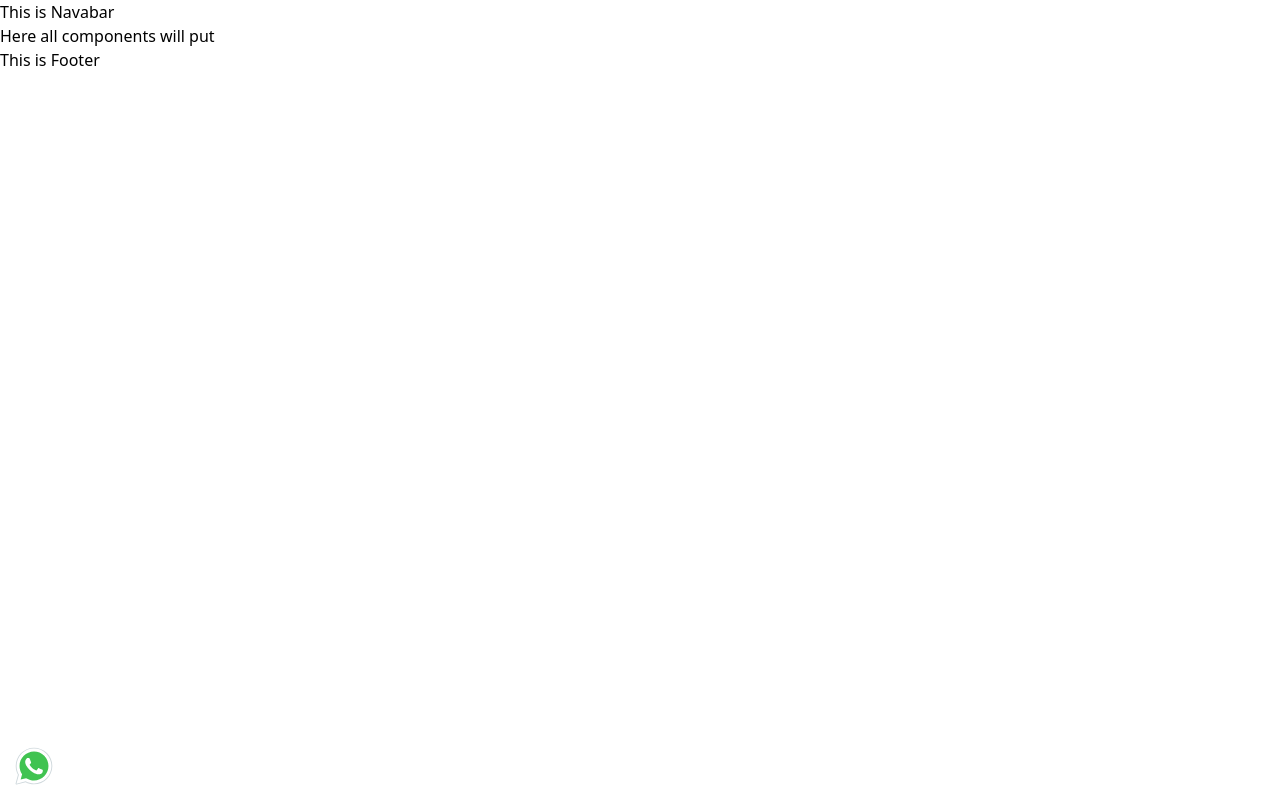
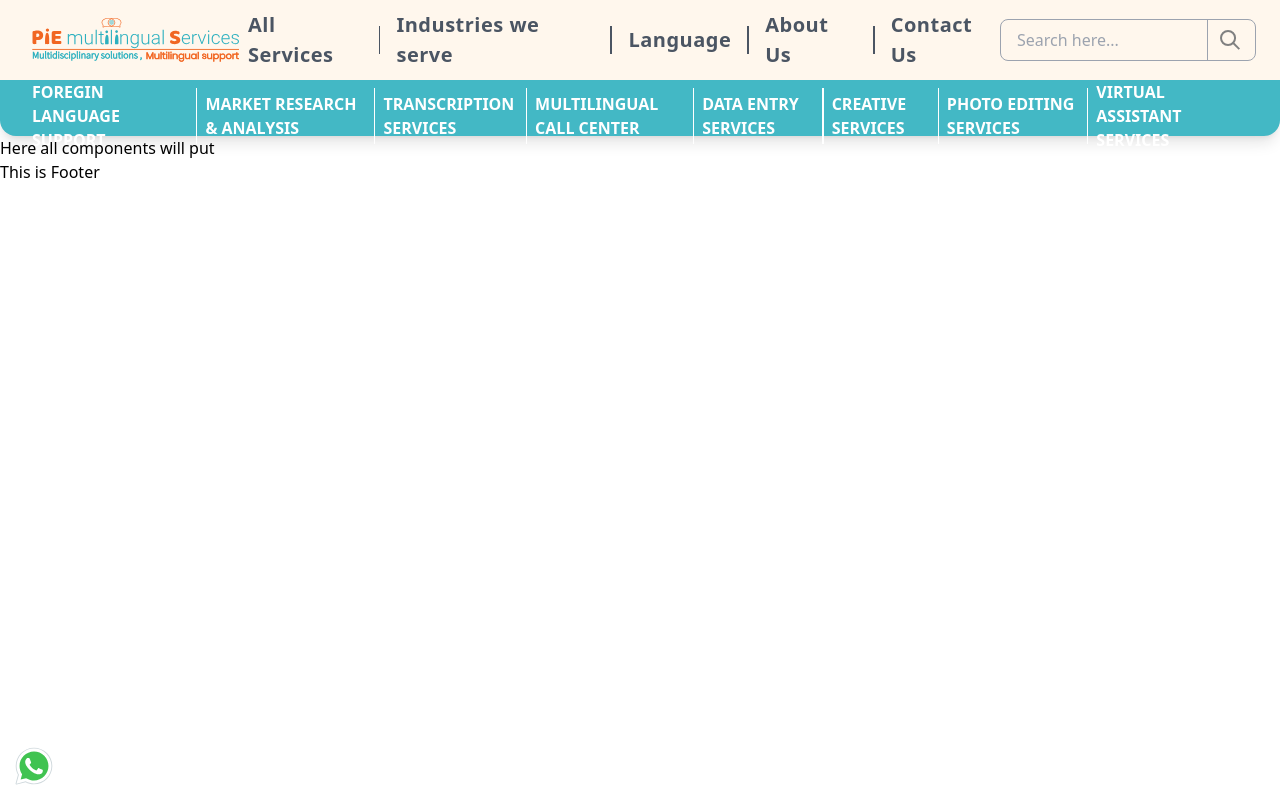
Before and after one commit to bhavin-jkl/pie-web, a Next.js app: page / in a window 1280 px wide. Built offline with nearby package versions, Linux system fonts and the light colour scheme.

Commit message:
Navbar Added

```diff
--- a/components/Navbar/index.js
+++ b/components/Navbar/index.js
@@ -1,10 +1,83 @@
-import React from "react";
+/* eslint-disable @next/next/no-img-element */
+import React, { Fragment } from "react";
 
 function Navbar(props) {
   return (
-    <div>
-      <p>This is Navabar</p>
-    </div>
+    <Fragment>
+      <div className="bg-orange-50 shadow-lg">
+        <nav className="container mx-auto h-20 w-full px-6">
+          <div className="flex items-center h-full w-full justify-between">
+            <img
+              src="/assets/images/svg/piemulti.svg"
+              className="w-56"
+              alt="qwe"
+            />
+            <div className="flex items-center gap-4 text-xl tracking-wide font-semibold cursor-pointer text-gray-600">
+              <span className="hover:text-orange-600">All Services</span>
+              <div className="h-7 w-[2px] bg-gray-600" />
+              <span className="hover:text-orange-600">Industries we serve</span>
+              <div className="h-7 w-[2px] bg-gray-600" />
+              <span className="hover:text-orange-600">Language</span>
+              <div className="h-7 w-[2px] bg-gray-600" />
+              <span className="hover:text-orange-600">About Us</span>
+              <div className="h-7 w-[2px] bg-gray-600" />
+              <span className="hover:text-orange-600">Contact Us</span>
+            </div>
+            <div className="relative flex items-center cursor-pointer">
+              <input
+                type="text"
+                name="Search"
+                id=""
+                className="py-2 rounded-lg border-solid border-[1px] border-gray-400 w-64 px-4 bg-transparent"
+                placeholder="Search here..."
+              />
+
+              <div className="absolute right-4 h-5 w-5">
+                <svg
+                  class="svg-icon search-icon"
+                  aria-labelledby="title desc"
+                  role="img"
+                  xmlns="http://www.w3.org/2000/svg"
+                  viewBox="0 0 19.9 19.7"
+                >
+                  <title id="title">Search Icon</title>
+                  <desc id="desc">A magnifying glass icon.</desc>
+                  <g
+                    class="search-path"
+                    fill="none"
+                    stroke="#808080"
+                    stroke-width="2px"
+                  >
+                    <path stroke-linecap="square" d="M18.5 18.3l-5.4-5.4" />
+                    <circle cx="8" cy="8" r="7" />
+                  </g>
+                </svg>
+              </div>
+              <div className="absolute right-12 h-10 w-[1px] bg-gray-400" />
+            </div>
+          </div>
+        </nav>
+      </div>
+      <nav className="max-w-7xl mx-auto px-4 bg-[#43b8c5] h-14 rounded-b-2xl font-semibold cursor-pointer shadow-lg">
+        <div className="text-white flex gap-2 px-4 items-center">
+          <span className="hover:text-black">FOREGIN LANGUAGE SUPPORT</span>
+          <div className="h-14 w-[2px] bg-white" />
+          <span className="hover:text-black">MARKET RESEARCH & ANALYSIS</span>
+          <div className="h-14 w-[2px] bg-white" />
+          <span className="hover:text-black">TRANSCRIPTION SERVICES</span>
+          <div className="h-14 w-[2px] bg-white" />
+          <span className="hover:text-black">MULTILINGUAL CALL CENTER</span>
+          <div className="h-14 w-[2px] bg-white" />
+          <span className="hover:text-black">DATA ENTRY SERVICES</span>
+          <div className="h-14 w-[2px] bg-white" />
+          <span className="hover:text-black">CREATIVE SERVICES</span>
+          <div className="h-14 w-[2px] bg-white" />
+          <span className="hover:text-black">PHOTO EDITING SERVICES</span>
+          <div className="h-14 w-[2px] bg-white" />
+          <span className="hover:text-black">VIRTUAL ASSISTANT SERVICES</span>
+        </div>
+      </nav>
+    </Fragment>
   );
 }
 export default Navbar;
--- a/package.json
+++ b/package.json
@@ -13,7 +13,8 @@
     "clsx": "^2.0.0",
     "next": "13.4.19",
     "react": "18.2.0",
-    "react-dom": "18.2.0"
+    "react-dom": "18.2.0",
+    "react-i18next": "^13.2.2"
   },
   "devDependencies": {
     "autoprefixer": "^10.4.15",
```
Also changed, not shown: public/assets/images/svg/piemulti.svg (added), 1 other file (tests, documents, lock files or other folders).
